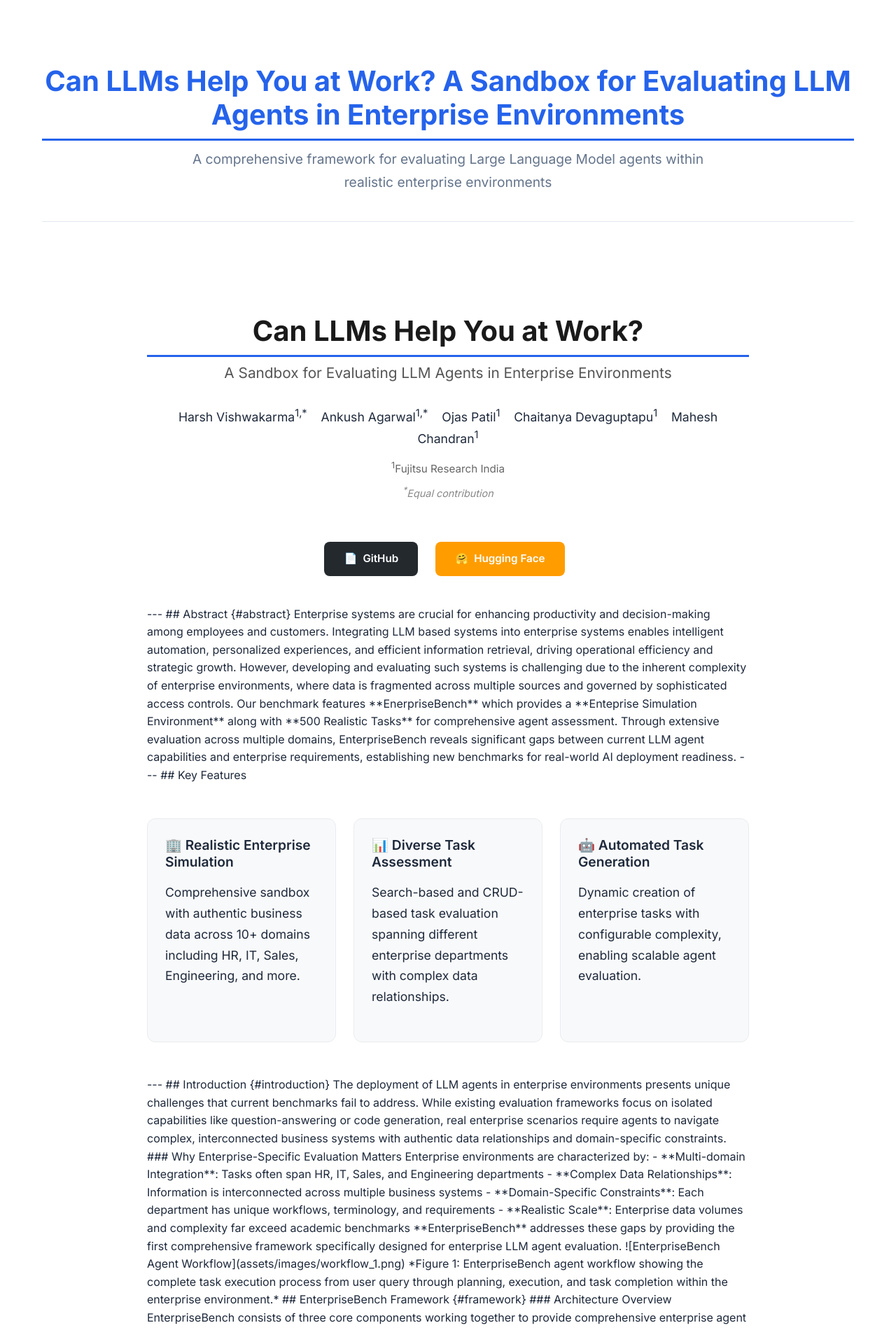
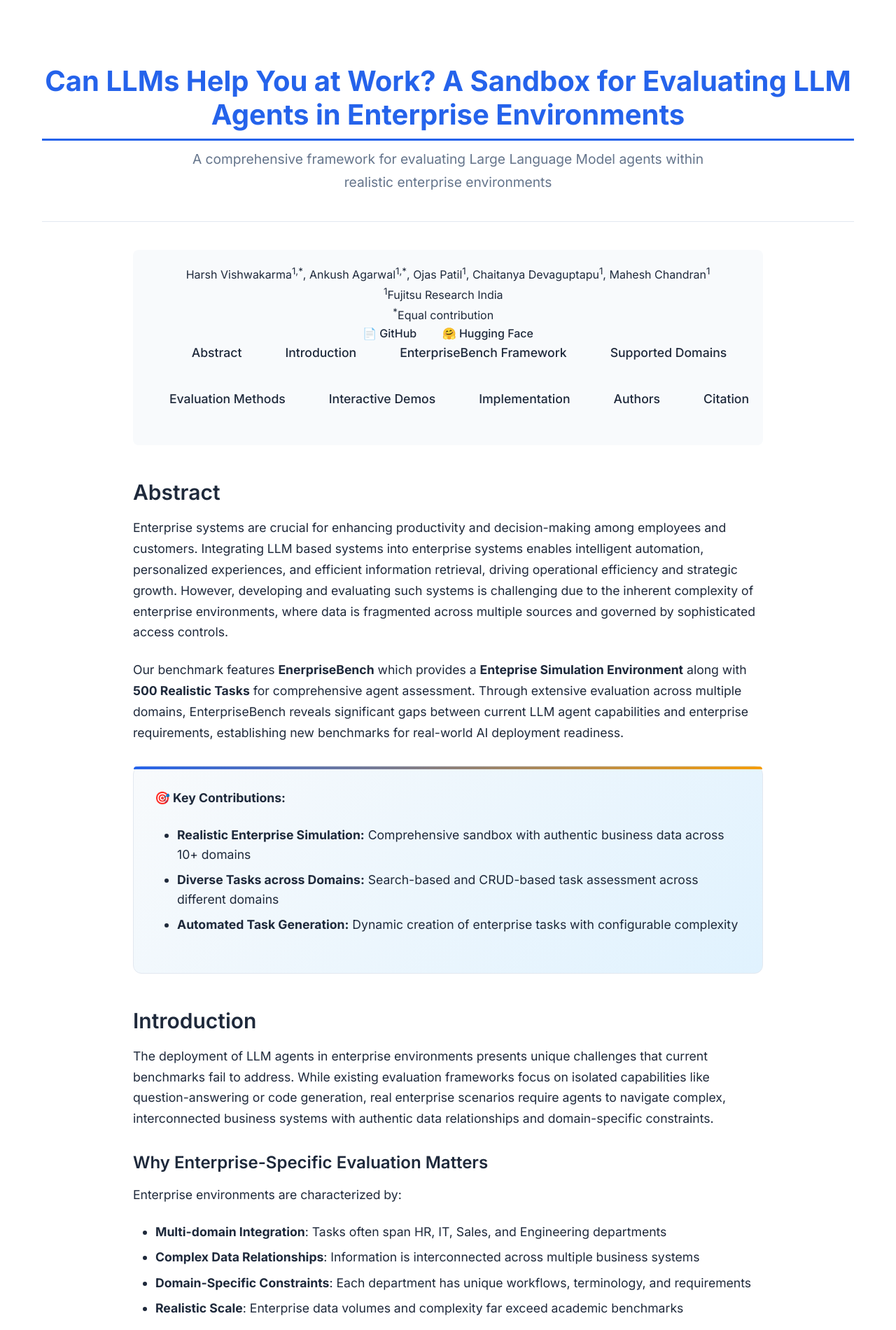
Before and after one commit to ast-fri/EnterpriseBench, a Jekyll site: the page built from index.md, in a window 1280 px wide. Shown: the top 1900 px of the page at 70% size. Built offline with Jekyll 4.4.1, drawn with Linux system fonts in a browser that asks for light colours; some of the changed text lies outside the part shown.

Commit message:
Updated Github Page

```diff
--- a/index.md
+++ b/index.md
@@ -3,74 +3,41 @@ layout: default
 title: "Can LLMs Help You at Work? A Sandbox for Evaluating LLM Agents in Enterprise Environments"
 ---
 
-<style>
-.page-container { max-width: 900px; margin: 0 auto; padding: 60px 20px; }
-.main-title { font-size: 2.5em; font-weight: 700; text-align: center; margin-bottom: 0.2em; color: #1a1a1a; line-height: 1.2; }
-.subtitle { font-size: 1.3em; font-weight: 400; text-align: center; margin-bottom: 1.5em; color: #555; line-height: 1.4; }
-.author-section { text-align: center; margin: 2em 0 3em 0; }
-.authors { font-size: 1.1em; margin-bottom: 0.8em; }
-.affiliations { font-size: 0.95em; color: #666; margin-bottom: 0.5em; }
-.equal-contrib { font-size: 0.9em; color: #888; font-style: italic; }
-.button-group { display: flex; justify-content: center; gap: 15px; margin: 2em 0; flex-wrap: wrap; }
-.btn { display: inline-flex; align-items: center; gap: 8px; padding: 12px 28px; border-radius: 8px; text-decoration: none; font-weight: 600; font-size: 0.95em; transition: all 0.3s ease; }
-.btn-github { background: #24292e; color: white; }
-.btn-github:hover { background: #1a1f23; transform: translateY(-2px); box-shadow: 0 4px 12px rgba(36, 41, 46, 0.3); text-decoration: none; }
-.btn-huggingface { background: #ff9d00; color: white; }
-.btn-huggingface:hover { background: #e68a00; transform: translateY(-2px); box-shadow: 0 4px 12px rgba(255, 157, 0, 0.3); text-decoration: none; }
-.feature-grid { display: grid; grid-template-columns: repeat(auto-fit, minmax(250px, 1fr)); gap: 25px; margin: 3em 0; }
-.feature-card { padding: 25px; background: #f8f9fa; border-radius: 12px; border: 1px solid #e9ecef; transition: all 0.3s ease; }
-.feature-card:hover { transform: translateY(-5px); box-shadow: 0 8px 20px rgba(0, 0, 0, 0.1); }
-.feature-card h3 { margin-top: 0; font-size: 1.2em; margin-bottom: 0.8em; }
-.video-container { position: relative; width: 100%; padding-bottom: 56.25%; height: 0; overflow: hidden; border-radius: 12px; margin: 2em 0 1em 0; box-shadow: 0 4px 20px rgba(0, 0, 0, 0.1); }
-.video-container iframe { position: absolute; top: 0; left: 0; width: 100%; height: 100%; border: 0; }
-.caption { font-size: 0.9em; color: #666; font-style: italic; text-align: center; margin-top: 1em; }
-img { max-width: 100%; height: auto; border-radius: 12px; box-shadow: 0 4px 20px rgba(0, 0, 0, 0.1); display: block; margin: 2em auto; }
-table { width: 100%; border-collapse: collapse; margin: 1.5em 0; font-size: 0.9em; box-shadow: 0 2px 10px rgba(0, 0, 0, 0.05); border-radius: 8px; overflow: hidden; }
-th, td { padding: 12px 15px; border-bottom: 1px solid #e9ecef; }
-thead th { background-color: #f8f9fa; font-weight: 600; text-align: center; border-bottom: 2px solid #dee2e6; }
-tbody tr:hover { background-color: #f8f9fa; }
-td:first-child { font-weight: 600; text-align: left; }
-td:not(:first-child) { text-align: center; font-family: "Courier New", monospace; }
-@media (max-width: 768px) {
-  .main-title { font-size: 1.8em; }
-  .subtitle { font-size: 1.1em; }
-  .feature-grid { grid-template-columns: 1fr; }
-  .button-group { flex-direction: column; align-items: center; }
-  .btn { width: 100%; max-width: 300px; justify-content: center; }
-}
-</style>
-
-<div class="page-container">
-
-<h1 class="main-title">Can LLMs Help You at Work?</h1>
-<p class="subtitle">A Sandbox for Evaluating LLM Agents in Enterprise Environments</p>
-
-<div class="author-section">
-  <div class="authors">
-    Harsh Vishwakarma<sup>1,*</sup> &nbsp;&nbsp;
-    Ankush Agarwal<sup>1,*</sup> &nbsp;&nbsp;
-    Ojas Patil<sup>1</sup> &nbsp;&nbsp;
-    Chaitanya Devaguptapu<sup>1</sup> &nbsp;&nbsp;
-    Mahesh Chandran<sup>1</sup>
-  </div>
-  <div class="affiliations">
-    <sup>1</sup>Fujitsu Research India
-  </div>
-  <div class="equal-contrib">
-    <sup>*</sup>Equal contribution
-  </div>
+<div class="nav-menu">
+<header class="header">
+      <div class="author-list-formal">
+        <div class="author-names">
+          Harsh Vishwakarma<sup>1,*</sup>,
+          Ankush Agarwal<sup>1,*</sup>,
+          Ojas Patil<sup>1</sup>,
+          Chaitanya Devaguptapu<sup>1</sup>,
+          Mahesh Chandran<sup>1</sup>
+        </div>
+        <div class="affiliations">
+          <sup>1</sup>Fujitsu Research India &nbsp;&nbsp;
+        </div>
+        <div class="author-footnote">
+          <sup>*</sup>Equal contribution &nbsp;&nbsp;
+        </div>
+      </div>
+      <div class="links-section">
+        <a href="https://github.com/ast-fri/EnterpriseBench" class="link-button github"><span>📄</span> GitHub</a>
+        <a href="https://huggingface.co/datasets/AST-FRI/EnterpriseBench" class="link-button huggingface"><span>🤗</span> Hugging Face</a>
+        <!-- <a href="https://aclanthology.org/2025.acl-long.1152/" class="link-button arxiv"><span>📚</span> Paper </a> -->
+      </div>
+    </header>
+  <ul>
+    <li><a href="#abstract">Abstract</a></li>
+    <li><a href="#introduction">Introduction</a></li>
+    <li><a href="#framework">EnterpriseBench Framework</a></li>
+    <li><a href="#domains">Supported Domains</a></li>
+    <li><a href="#evaluation">Evaluation Methods</a></li>
+    <li><a href="#demos">Interactive Demos</a></li>
+    <li><a href="#implementation">Implementation</a></li>
+    <li><a href="#authors">Authors</a></li>
+    <li><a href="#citation">Citation</a></li>
+  </ul>
 </div>
-
-<div class="button-group">
-  <a href="https://github.com/ast-fri/EnterpriseBench" class="btn btn-github">
-    <span>📄</span> GitHub
-  </a>
-  <a href="https://huggingface.co/datasets/AST-FRI/EnterpriseBench" class="btn btn-huggingface">
-    <span>🤗</span> Hugging Face
-  </a>
-</div>
-
----
 
 ## Abstract {#abstract}
 
@@ -78,26 +45,14 @@ Enterprise systems are crucial for enhancing productivity and decision-making am
 
 Our benchmark features **EnerpriseBench** which provides a **Enteprise Simulation Environment** along with **500 Realistic Tasks** for comprehensive agent assessment. Through extensive evaluation across multiple domains, EnterpriseBench reveals significant gaps between current LLM agent capabilities and enterprise requirements, establishing new benchmarks for real-world AI deployment readiness.
 
----
-
-## Key Features
-
-<div class="feature-grid">
-  <div class="feature-card">
-    <h3>🏢 Realistic Enterprise Simulation</h3>
-    <p>Comprehensive sandbox with authentic business data across 10+ domains including HR, IT, Sales, Engineering, and more.</p>
-  </div>
-  <div class="feature-card">
-    <h3>📊 Diverse Task Assessment</h3>
-    <p>Search-based and CRUD-based task evaluation spanning different enterprise departments with complex data relationships.</p>
-  </div>
-  <div class="feature-card">
-    <h3>🤖 Automated Task Generation</h3>
-    <p>Dynamic creation of enterprise tasks with configurable complexity, enabling scalable agent evaluation.</p>
-  </div>
+<div class="highlight-box">
+  <p><strong>🎯 Key Contributions:</strong></p>
+  <ul>
+    <li><strong>Realistic Enterprise Simulation:</strong> Comprehensive sandbox with authentic business data across 10+ domains</li>
+    <li><strong>Diverse Tasks across Domains:</strong> Search-based and CRUD-based task assessment across different domains</li>
+    <li><strong>Automated Task Generation:</strong> Dynamic creation of enterprise tasks with configurable complexity</li>
+  </ul>
 </div>
-
----
 
 ## Introduction {#introduction}
 
@@ -114,7 +69,7 @@ Enterprise environments are characterized by:
 **EnterpriseBench** addresses these gaps by providing the first comprehensive framework specifically designed for enterprise LLM agent evaluation.
 
 
-![EnterpriseBench Agent Workflow](assets/images/workflow_1.png)
+![EnterpriseBench Agent Workflow](assets/images/EnterpriseWorkflow.gif)
 *Figure 1: EnterpriseBench agent workflow showing the complete task execution process from user query through planning, execution, and task completion within the enterprise environment.*
 
 ## EnterpriseBench Framework {#framework}
```
